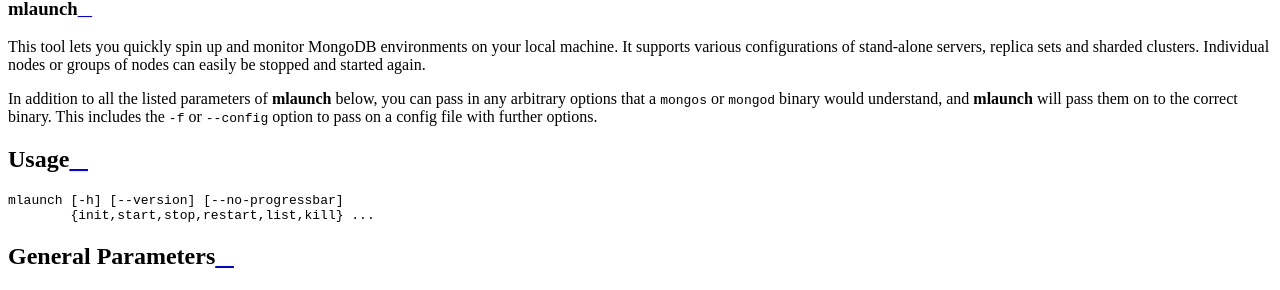
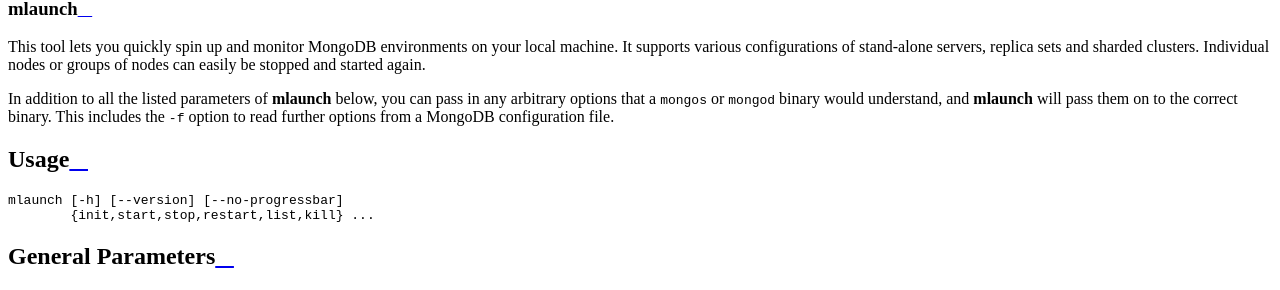
Before and after one commit to rueckstiess/mtools, a Sphinx documentation site: the page built from doc/mlaunch.rst, in a window 1280 px wide and 900 px high, scrolled down 827 px. Shown: the part 152-442 px from the top of the window. Built offline with Sphinx 7.4.7 and the Read the Docs theme 2.0.0, drawn with Linux system fonts in a browser that asks for light colours.

Commit message:
Fix #872: mlaunch docs incorrectly suggest --config can be used for config file

```diff
--- a/doc/mlaunch.rst
+++ b/doc/mlaunch.rst
@@ -12,7 +12,7 @@
 In addition to all the listed parameters of **mlaunch** below, you can pass in
 any arbitrary options that a ``mongos`` or ``mongod`` binary would understand,
 and **mlaunch** will pass them on to the correct binary. This includes the
-``-f`` or ``--config`` option to pass on a config file with further options.
+``-f`` option to read further options from a MongoDB configuration file.
 
 
 Usage
```
